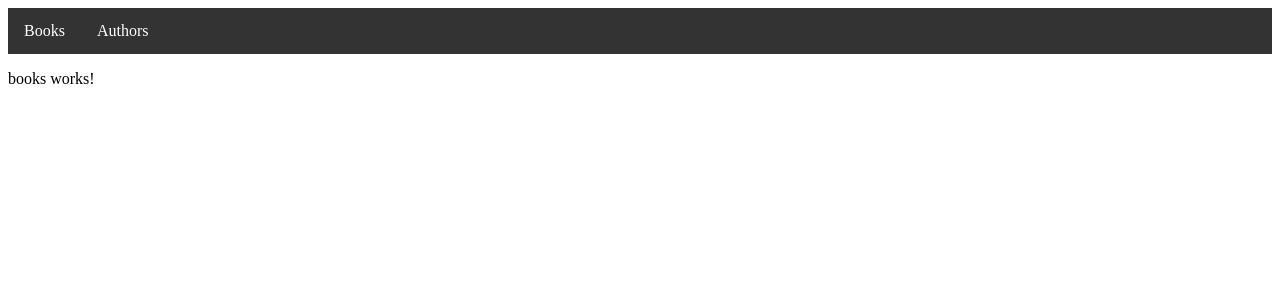
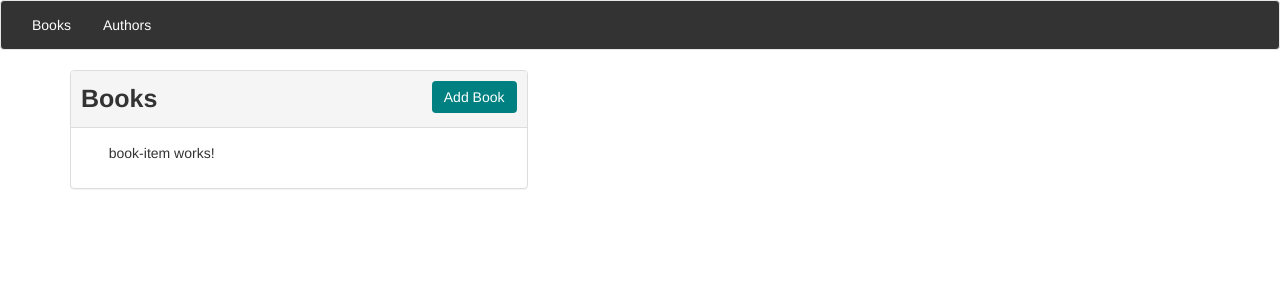
Before and after one commit to allgiff/books, an Angular app: page /books in a window 1280 px wide. Shown: the top 300 px of the page. Built offline with nearby package versions, Linux system fonts and the light colour scheme.

Commit message:
added bootstrap and started setting up book page

```diff
--- a/angular.json
+++ b/angular.json
@@ -23,6 +23,7 @@
               "src/assets"
             ],
             "styles": [
+              "node_modules/bootstrap/dist/css/bootstrap.min.css",
               "src/styles.css"
             ],
             "scripts": []
--- a/package.json
+++ b/package.json
@@ -18,6 +18,7 @@
     "@angular/platform-browser": "^14.2.0",
     "@angular/platform-browser-dynamic": "^14.2.0",
     "@angular/router": "^14.2.0",
+    "bootstrap": "^3.4.1",
     "rxjs": "~7.5.0",
     "tslib": "^2.3.0",
     "zone.js": "~0.11.4"
--- a/src/app/books/book-list/book-list.component.css
+++ b/src/app/books/book-list/book-list.component.css
@@ -12,13 +12,23 @@ img {
     margin-top: 10px;
 }
 
-.pad-left-right {
-    padding-left: 1rem;
-    padding-right: 1rem;
+a {
+    background-color: teal !important;
+    border: none;
 }
 
-button {
-    background-color: teal !important;
-    float: right;
-    margin-top: -35px;
-}
+.center-panel {
+    margin-left: auto;
+    margin-right: auto;
+    width: 38rem;
+  }
+
+  .title {
+    font-size: 2.5rem;
+    font-weight: bold;
+  }
+
+  .pad-left-right{
+    padding-left:1rem;
+    padding-right:1rem;
+  }
--- a/src/app/books/book-list/book-list.component.html
+++ b/src/app/books/book-list/book-list.component.html
@@ -0,0 +1,14 @@
+<div class="panel panel-default">
+    <div class="panel-heading">
+      <div class="row pad-left-right">
+        <span class="pull-left title">Books</span>
+        <a class="btn btn-success pull-right" [routerLink]="['new']">Add Book</a>
+      </div>
+    </div>
+    <div class="panel-body">
+      <div class="center-panel">
+            <app-book-item></app-book-item>
+      </div>
+    </div>
+
+  </div>
--- a/src/app/books/books.component.html
+++ b/src/app/books/books.component.html
@@ -1 +1,10 @@
-<p>books works!</p>
+<div class="container">
+    <div class="row">
+        <div class="col-md-5">
+            <app-book-list></app-book-list>
+        </div>
+        <div class="col-md-7">
+            <router-outlet></router-outlet>
+        </div>
+    </div>
+</div>
```
Also changed, not shown: src/app/app-routing.module.ts (+14 -2 lines), 1 other file (tests, documents, lock files or other folders).
